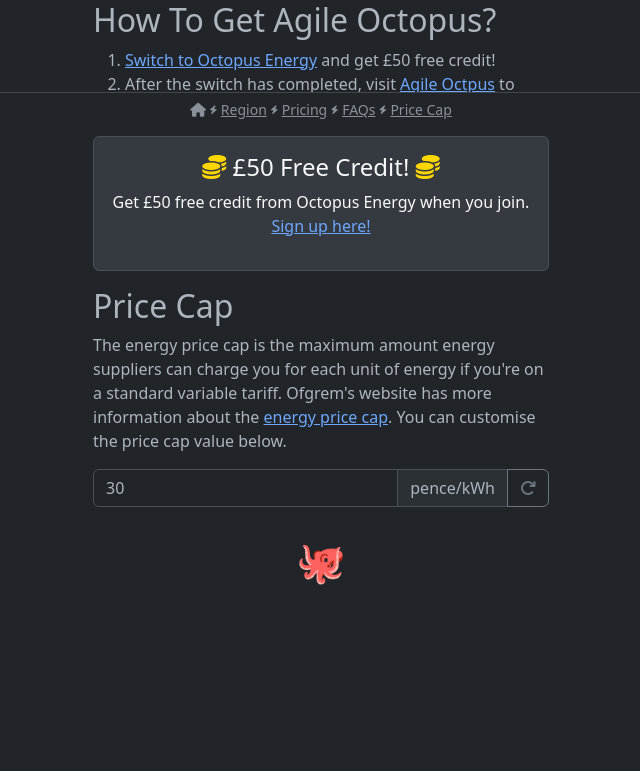
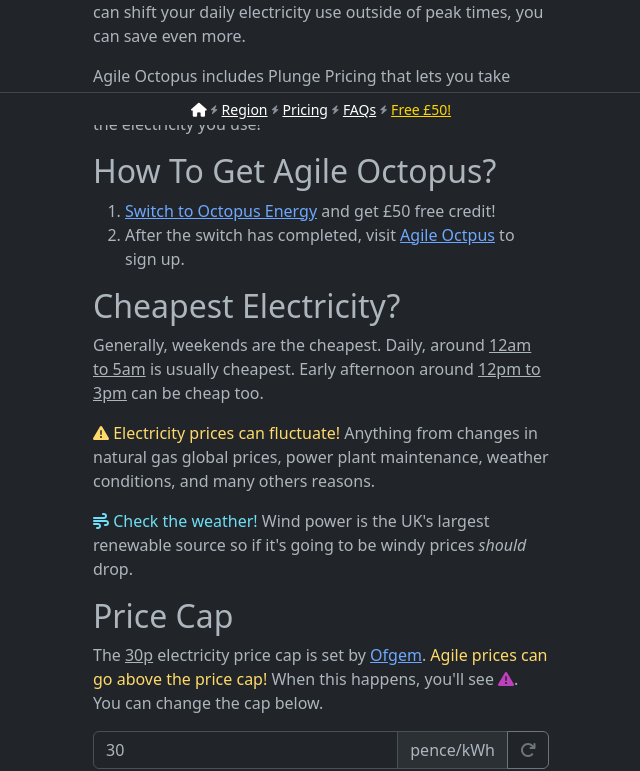
Before and after one commit to nojacko/agile-octopus, a SvelteKit app: page / in a window 1280 px wide. Shown: the part 675-1446 px from the top of the page, without its empty margins (319-959 px from the left). Before the commit the page ends 1314 px from the top, so only its background shows below. Built offline with nearby package versions, Linux system fonts and the light colour scheme; no server answers.

Commit message:
More FAQs

```diff
--- a/src/lib/PriceCapInput.svelte
+++ b/src/lib/PriceCapInput.svelte
@@ -22,13 +22,6 @@
     });
 </script>
 
-<h2 id="price-cap">Price Cap</h2>
-<p>
-    The energy price cap is the maximum amount energy suppliers can charge you for each unit of energy if you're on a standard variable tariff.
-    Ofgrem's website has more information about the <a href="https://www.ofgem.gov.uk/information-consumers/energy-advice-households/energy-price-cap" target="_blank">energy price cap</a>.
-    You can customise the price cap value below.
-</p>
-
 <div class="input-group mb-4">
     <input bind:value={priceCap} type="number" min={min} max={max} class="form-control">
     <span class="input-group-text">pence/kWh</span>
--- a/src/routes/+page.svelte
+++ b/src/routes/+page.svelte
@@ -4,13 +4,14 @@
     import { defaultPriceCap } from "$lib/price-cap";
     import type PricingHash from "$lib/PricesHash";
 
+	import IconAboveCap from "$lib/Icons/IconAboveCap.svelte";
 	import PriceCapInput from "$lib/PriceCapInput.svelte";
+	import PricingTableFooter from "$lib/PricingTableFooter.svelte";
+	import PricingWeekTable from "$lib/PricingWeekTable.svelte";
     import OctopusAd from "$lib/OctopusAd.svelte";
     import Price from "$lib/Price";
     import PricingTable from "$lib/PricingTable.svelte";
     import RegionSelect from "$lib/RegionSelect.svelte";
-	import PricingTableFooter from "$lib/PricingTableFooter.svelte";
-	import PricingWeekTable from "$lib/PricingWeekTable.svelte";
 
     const PRICE_TAB_UPCOMING = "upcoming";
     const PRICE_TAB_LAST_WEEK = "last-week";
@@ -150,6 +151,8 @@
 </div>
 
 <div class="container mb-4 mx-auto">
+    <OctopusAd />
+
     <h2 id="about">What Is Agile Octopus?</h2>
     <p>With Agile Octopus, you get access to half-hourly energy prices, tied to wholesale prices and updated daily. So when wholesale electricity prices drop, so do your bills - and if you can shift your daily electricity use outside of peak times, you can save even more.</p>
     <p>Agile Octopus includes Plunge Pricing that lets you take advantage of these negative price events, and get paid for the electricity you use!</p>
@@ -160,24 +163,43 @@
         <li>After the switch has completed, visit <a href="https://octopus.energy/smart/agile/" target="_blank">Agile Octpus</a> to sign up.</li>
     </ol>
 
+
+    <h2>Cheapest Electricity?</h2>
+    <p>Generally, weekends are the cheapest. Daily, around <u>12am to 5am</u> is usually cheapest. Early afternoon around <u>12pm to 3pm</u> can be cheap too.</p>
+    <p>
+        <span class="text-warning-emphasis"><i class="fa-solid fa-triangle-exclamation"></i> Electricity prices can fluctuate!</span>
+        Anything from changes in natural gas global prices, power plant maintenance, weather conditions, and many others reasons.
+    </p>
+    <p>
+        <span class="text-info-emphasis"><i class="fa-solid fa-wind text-info-emphasis"></i> Check the weather!</span>
+        Wind power is the UK's largest renewable source so if it's going to be windy prices <em>should</em> drop.
+    </p>
+
+    <h2>Price Cap</h2>
+    <p>
+        The <u>{defaultPriceCap}p</u> electricity price cap is set by <a href="https://www.ofgem.gov.uk/information-consumers/energy-advice-households/energy-price-cap" target="_blank">Ofgem</a>.
+        <span class="text-warning-emphasis">Agile prices can go above the price cap!</span>
+        When this happens, you'll see <IconAboveCap />.
+        You can change the cap below.
+    </p>
+    <PriceCapInput bind:priceCap={priceCap} defaultPriceCap={defaultPriceCap}></PriceCapInput>
+
     <OctopusAd />
-    <PriceCapInput bind:priceCap={priceCap} defaultPriceCap={defaultPriceCap}></PriceCapInput>
 
     <p class="fs-1 text-center mb-5">🐙</p>
 </div>
 
-
 <div id="nav-bar" class="container-fluid border-top border-secondary-subtle py-1 text-center text-body-secondary">
     <small>
-        <a href="#top" class="text-body-secondary"><i class="fa-solid fa-house"></i></a>
+        <a href="#top"><i class="fa-solid fa-house"></i></a>
         <i class="fa-solid fa-bolt fa-2xs"></i>
-        <a href="#region" class="text-body-secondary">Region</a>
+        <a href="#region">Region</a>
         <i class="fa-solid fa-bolt fa-2xs"></i>
-        <a href="#pricing-table" class="text-body-secondary">Pricing</a>
+        <a href="#pricing-table">Pricing</a>
         <i class="fa-solid fa-bolt fa-2xs"></i>
-        <a href="#about" class="text-body-secondary">FAQs</a>
+        <a href="#about">FAQs</a>
         <i class="fa-solid fa-bolt fa-2xs"></i>
-        <a href="#price-cap" class="text-body-secondary">Price Cap</a>
+        <a href="#join" style="color: Gold;">Free &pound;50!</a>
     </small>
 </div>
 
@@ -198,4 +220,7 @@
     #nav-bar a {
         color: White;
     }
+    #nav-bar a.join {
+        color: Gold;
+    }
 </style>
```
